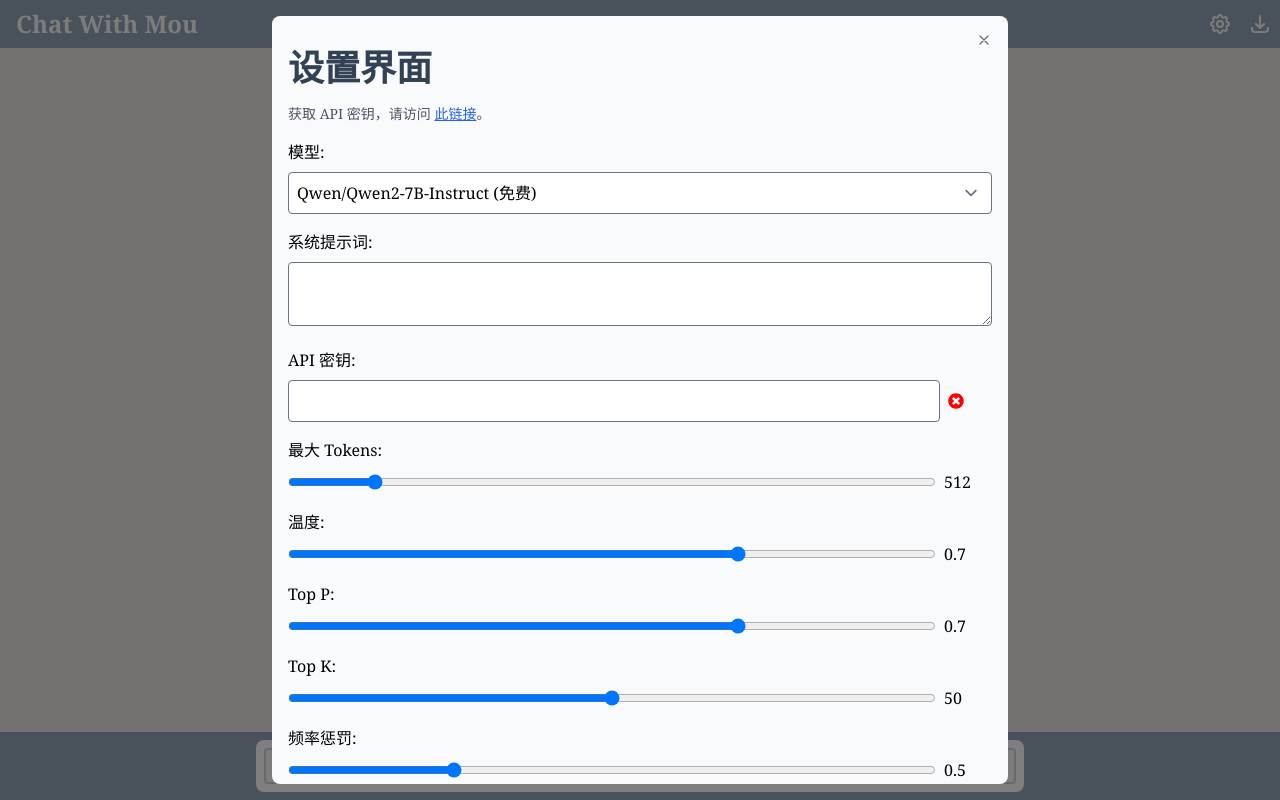
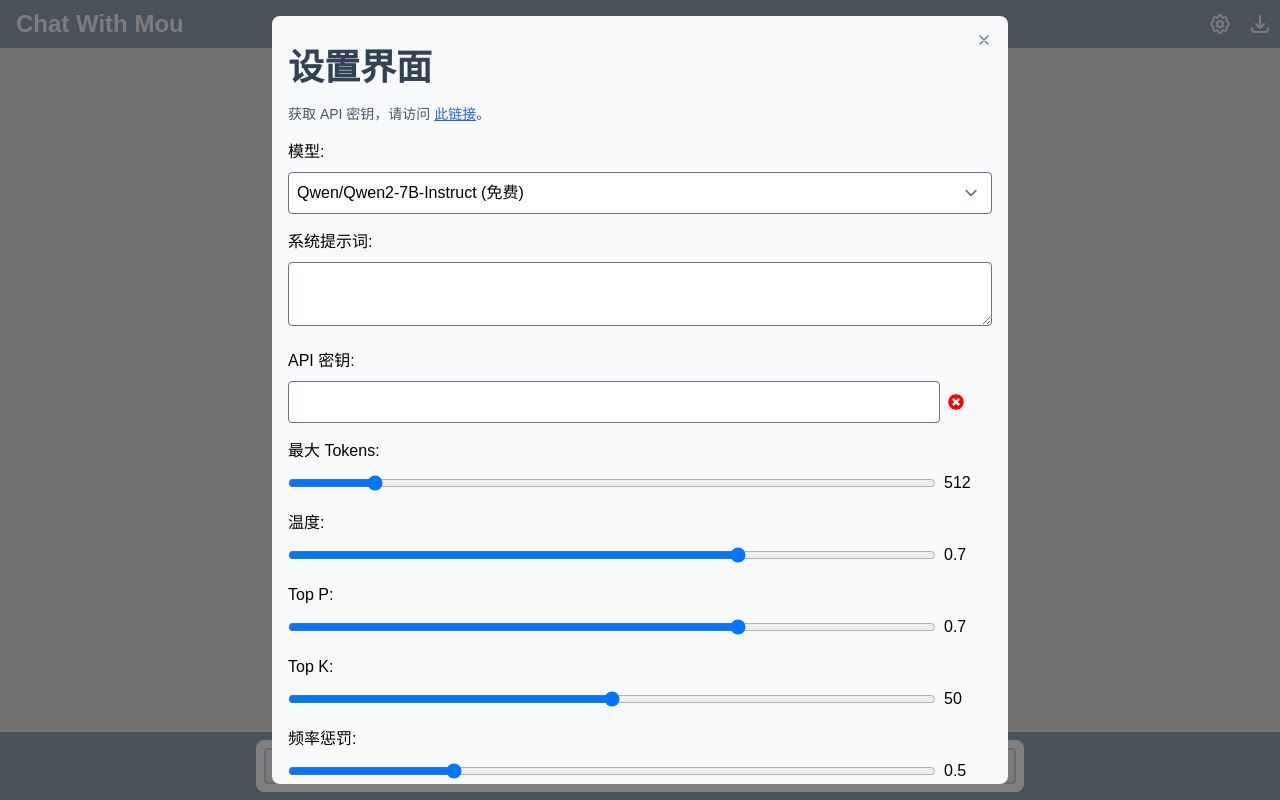
Before and after one commit to nowscott/ChatWithMou, a React (Create React App) app: page / in a window 1280 px wide. Both pictures are taken after a click on the button 1220 px from the left and 24 px from the top of the page. Built offline with nearby package versions, Linux system fonts and the light colour scheme; a small style sheet from the web is missing.

Commit message:
修改字体为霞鹜文楷

```diff
--- a/src/components/InputPrompt.js
+++ b/src/components/InputPrompt.js
@@ -48,7 +48,7 @@ const InputPrompt = ({ onSend, onClear }) => {
                         <HiOutlineTrash className="h-6 w-6" />
                     </button>
                     <textarea
-                        className="bg-stone-50 font-serif w-full p-1 border-none outline-none resize-none overflow-auto whitespace-pre-wrap break-words disable-ring-shadow"
+                        className="bg-stone-50 w-full p-1 border-none outline-none resize-none overflow-auto whitespace-pre-wrap break-words disable-ring-shadow"
                         style={{ maxHeight: '10rem', minHeight: '1rem' }}
                         rows="1"
                         value={prompt}
--- a/src/components/MessageList.js
+++ b/src/components/MessageList.js
@@ -69,7 +69,7 @@ const MessageList = ({ messages, onDelete }) => {
             {messages.map((message, index) => (
                 <div
                     key={message.mid}
-                    className={`font-light font-serif shadow-md rounded-lg p-2 relative max-w-screen-md w-full mx-auto ${message.role === 'user' ? 'bg-rose-50' : 'bg-indigo-50'} ${index !== messages.length - 1 ? 'mb-4' : ''}`}
+                    className={`shadow-md rounded-lg p-2 relative max-w-screen-md w-full mx-auto ${message.role === 'user' ? 'bg-rose-50' : 'bg-indigo-50'} ${index !== messages.length - 1 ? 'mb-4' : ''}`}
                 >
 
                     <div>
--- a/src/components/NavBar.js
+++ b/src/components/NavBar.js
@@ -6,7 +6,7 @@ const NavBar = ({ targetRef, onSettingsClick }) => {
     return (
         <div className='flex-0'>
             <div className="flex bg-slate-400 text-stone-50 p-2 justify-between items-center">
-                <h1 className="pl-2 text-nowrap font-serif text-2xl font-bold">
+                <h1 className="pl-2 text-nowrap text-2xl font-bold">
                     <span>Chat With Mou</span>
                 </h1>
                 <div className="flex items-center gap-4">
--- a/src/components/SettingInput.js
+++ b/src/components/SettingInput.js
@@ -2,7 +2,7 @@ import React from 'react';
 import TestAPIKey from './TestAPIKey';
 
 const SettingInput = ({ label, type = 'text', value, onChange, min, max, step}) => (
-    <div className="font-serif mb-4">
+    <div className="mb-4">
         <label className="block mb-2">{label}:</label>
         {type === 'range' ? (
             <div className="flex items-center">
--- a/src/components/Settings.js
+++ b/src/components/Settings.js
@@ -15,7 +15,7 @@ const Settings = () => {
     }, [settings.model]);
 
     return (
-        <div className='font-serif'>
+        <div >
             <h1 className="text-4xl text-slate-700 font-bold mb-4">设置界面</h1>
             <div className="my-4">
                 <p className="text-sm text-gray-600">
--- a/src/index.css
+++ b/src/index.css
@@ -1,8 +1,12 @@
 /* index.css */
+@import url('https://chinese-fonts-cdn.deno.dev/chinesefonts3/packages/lxgwmanhei/dist/LXGWMarkerGothic/result.css');
 @tailwind base;
 @tailwind components;
 @tailwind utilities;
 
+body {
+    @apply font-sans;
+  }
 /* 自定义类以禁用 -tw-ring-shadow */
 .disable-ring-shadow:focus {
     box-shadow: none !important;
--- a/tailwind.config.js
+++ b/tailwind.config.js
@@ -6,6 +6,9 @@ module.exports = {
   theme: {
     extend: {
       textAlign: ['justify'],
+      fontFamily: {
+        sans: ['"霞鹜文楷"', 'sans-serif'],
+      },
     },
   },
   plugins: [require('@tailwindcss/forms')],
```
